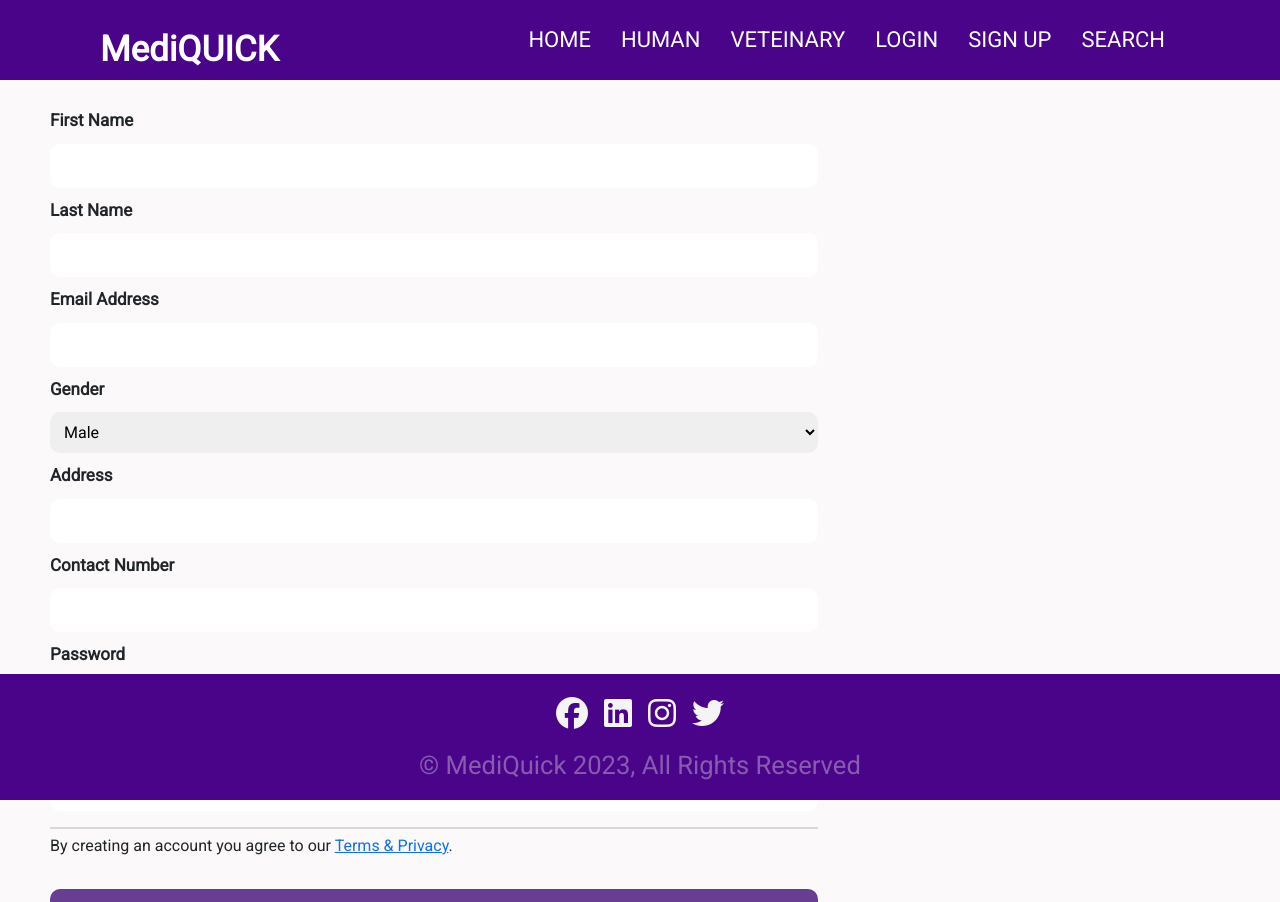
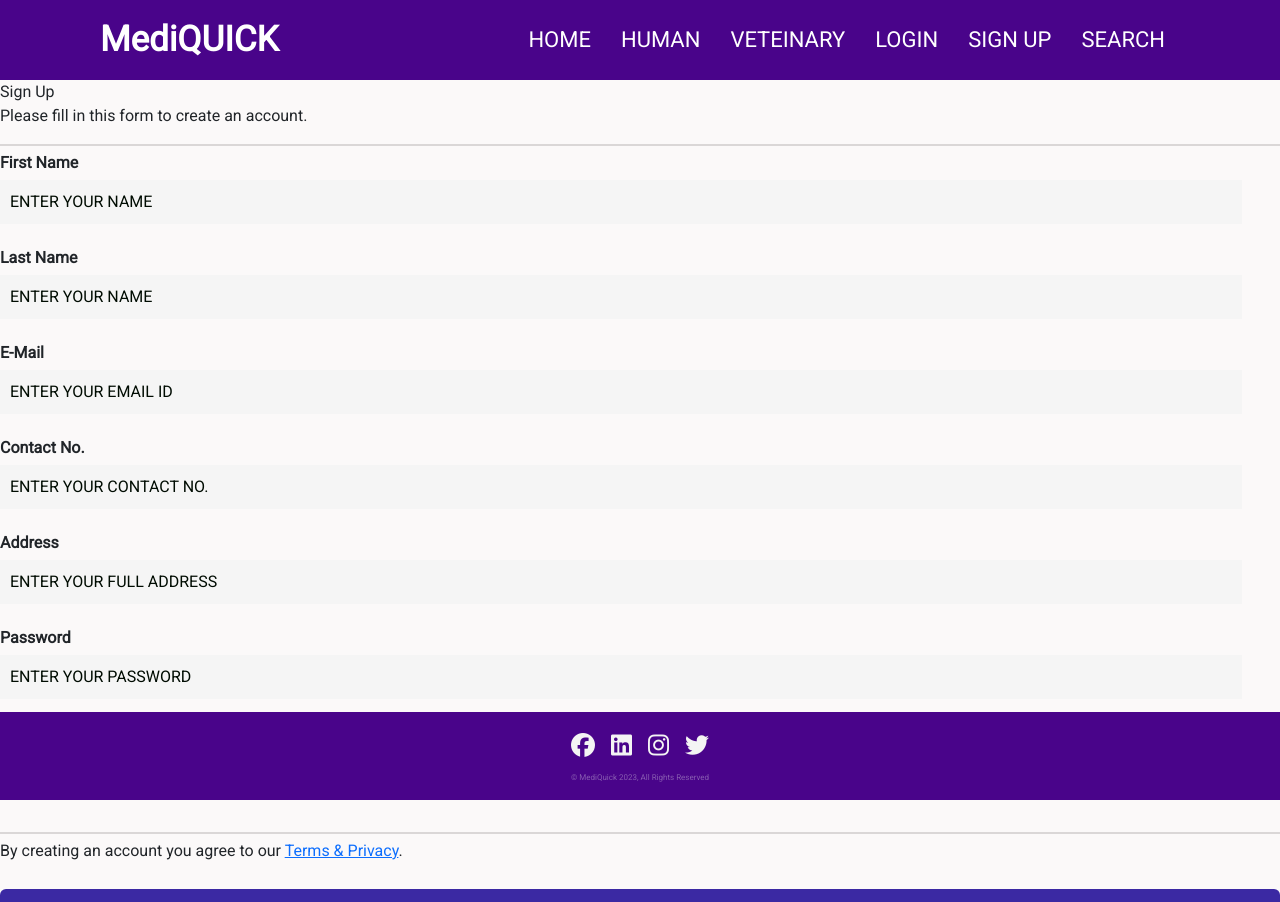
Before and after one commit to Arunangshu-Das/minor_react, a React (Create React App) app: page /signup in a window 1280 px wide. Shown: the top 902 px of the page. Built offline with nearby package versions, Linux system fonts and the light colour scheme.

Commit message:
seventh  commit

```diff
--- a/src/components/Footer.css
+++ b/src/components/Footer.css
@@ -15,13 +15,13 @@
 
 .icons a{
     text-decoration: none;
-    font-size: 2rem;
+    font-size: 1.5rem;
     margin: 0.5rem;
     color: #f4f4f4;
 }
 
 .company-name{
-    font-size: 1.6rem;
+    font-size: 0.5rem;
     margin-top: 0.5rem;
 }
 
--- a/src/components/navbar/Search.jsx
+++ b/src/components/navbar/Search.jsx
@@ -1,23 +1,15 @@
 import React, { useState } from "react";
-// import { Link } from "react-router-dom";
-import axios from "axios";
+import { useNavigate } from "react-router-dom";
 import "./search.css";
+import Searchresult from"./Searchresult";
 
 function Search() {
   const [name, setName] = useState([]);
+  const navigate = useNavigate();
+
   const fetchData = (e) => {
-
-    e.preventDefault();
-    axios.post("https://minor-backend-sq9t.onrender.com/search", {
-      name: name,
-      })
-      .then(res => {
-        console.log(res.data)
-      })
-        .catch(err =>{
-          console.log(err)
-        })
-
+    navigate('/searchresult', { state: { name: name } });
+    // <Searchresult name={name}/>
   };
 
 
--- a/src/components/navbar/Signup.jsx
+++ b/src/components/navbar/Signup.jsx
@@ -13,46 +13,46 @@
   const [password, setPassword] = useState("");
   // const [psw_repeat, setPsw_repeat] = useState("")
 
-  const navigate = useNavigate()
-  const isValidate = () =>{
-    let isproceed= true
-    let errormessage = 'Please enter the value in'
-    if(firstname===null || firstname === ''){
-      isproceed = false
-      errormessage += 'firstname'
+  const navigate = useNavigate();
+  const isValidate = () => {
+    let isproceed = true;
+    let errormessage = "Please enter the value in";
+    if (firstname === null || firstname === "") {
+      isproceed = false;
+      errormessage += "firstname";
     }
-    if(lastname===null || lastname === ''){
-      isproceed = false
-      errormessage += 'lastname'
+    if (lastname === null || lastname === "") {
+      isproceed = false;
+      errormessage += "lastname";
     }
-    if(email===null || email === ''){
-      isproceed = false
-      errormessage += 'email'
+    if (email === null || email === "") {
+      isproceed = false;
+      errormessage += "email";
     }
-    if(phoneno===null || phoneno === ''){
-      isproceed = false
-      errormessage += 'phoneno'
+    if (phoneno === null || phoneno === "") {
+      isproceed = false;
+      errormessage += "phoneno";
     }
-    if(password===null || password === ''){
-      isproceed = false
-      errormessage += 'password'
+    if (password === null || password === "") {
+      isproceed = false;
+      errormessage += "password";
     }
-    if(address===null || address === ''){
-      isproceed = false
-      errormessage += 'address'
+    if (address === null || address === "") {
+      isproceed = false;
+      errormessage += "address";
     }
-    if(!isproceed){
-      alert(errormessage)
+    if (!isproceed) {
+      alert(errormessage);
     }
-    return isproceed
-  }
+    return isproceed;
+  };
 
-
-  const handleSubmit =  (e) => {
+  const handleSubmit = (e) => {
     e.preventDefault();
-    if(isValidate){
+    if (isValidate) {
       console.log(firstname, lastname, email, phoneno, password, address);
-    axios.post("https://minor-backend-sq9t.onrender.com/register",{
+      axios
+        .post("https://minor-backend-sq9t.onrender.com/register", {
           firstname: firstname,
           lastname: lastname,
           email: email,
@@ -60,125 +60,125 @@
           address: address,
           password: password,
         })
-    .then(res=>{
+        .then((res) => {
           // alert("Registered Successfully")
-      console.log(res.data)
-      localStorage.setItem('token',res.data.token)
-      navigate('/')
-    }).catch(err=>{
-      alert("Error :"+err.message)
-      console.log(err)
+          console.log(res.data);
+          localStorage.setItem("token", res.data.token);
+          navigate("/");
         })
+        .catch((err) => {
+          alert("Error :" + err.message);
+          console.log(err);
+        });
     }
   };
   return (
     <>
       <form onSubmit={handleSubmit}>
-        {/* <h1>SignUp</h1>
-      <main className="signup"/>
-        <img src="https://encrypted-tbn0.gstatic.com/images?q=tbn:ANd9GcTzb3_uB-1LYMU3ZxNezavmDSdUVoMHw3SUoJDS4xt5DkePQCHvFFUFJJo2XXkn2hMJEtM&usqp=CAU" alt='MediQUICK'/> */}
-        <div className="group">
-          <label htmlFor="firstname" className="text">
-            First Name
+        <h>Sign Up</h>
+        <p>Please fill in this form to create an account.</p>
+        <hr />
+
+        <label htmlFor="name">
+          <b>First Name</b>
         </label>
         <input
           type="text"
-            className="username"
+          placeholder="Enter Your Name"
           name="firstname"
           value={firstname}
           onChange={(e) => setFirstname(e.target.value)}
           required
         />
-        </div>
-        <div className="group">
-          <label htmlFor="lastname" className="text">
-            Last Name
+        <br />
+
+        <label htmlFor="name">
+          <b>Last Name</b>
         </label>
         <input
           type="text"
-            className="username"
+          placeholder="Enter Your Name"
           name="lastname"
           value={lastname}
           onChange={(e) => setLastname(e.target.value)}
           required
         />
-        </div>
+        <br />
 
-        <div className="group">
-          <label htmlFor="email_address">Email Address</label>
+        <label htmlFor="name">
+          <b>E-Mail</b>
+        </label>
         <input
           type="email"
+          placeholder="Enter Your Email Id"
           name="email"
-            className="email_address"
           value={email}
           onChange={(e) => setEmail(e.target.value)}
           required
         />
-        </div>
-        <div className="group">
-          <label htmlFor="gender">Gender</label>
-          <select required>
-            <option value="male">Male</option>
-            <option value="female">Female</option>
-          </select>
-        </div>
-        <div className="group">
-          <label htmlFor="address" className="text">
-            Address
+        <br />
+
+        <label htmlFor="number">
+          <b>Contact No.</b>
+        </label>
+        <input
+          type="number"
+          placeholder="Enter Your Contact No."
+          name="phoneno"
+          value={phoneno}
+          onChange={(e) => setPhoneno(e.target.value)}
+          required
+        />
+        <br />
+
+        <label htmlFor="email">
+          <b>Address</b>
         </label>
         <input
           type="text"
-            className="username"
+          placeholder="Enter Your Full Address"
           name="address"
           value={address}
           onChange={(e) => setAddress(e.target.value)}
           required
         />
-        </div>
-        <div className="group">
-          <label htmlFor="username" className="text">
-            Contact Number
+        <br />
+
+        <label htmlFor="pwd">
+          <b>Password</b>
         </label>
         <input
-            type="text"
-            className="username"
-            name="phoenno"
-            value={phoneno}
-            onChange={(e) => setPhoneno(e.target.value)}
-            required
-          />
-        </div>
-        <div className="group">
-          <label htmlFor="password">Password</label>
-          <input
           type="password"
+          placeholder="Enter Your Password"
           name="password"
-            className="password"
           value={password}
           onChange={(e) => setPassword(e.target.value)}
           required
         />
-        </div>
-        <div className="group">
-          <label htmlFor="cpassword">Confirm Password</label>
+        <br />
+
+        <label htmlFor="psw-repeat">
+          <b>Confirm Password</b>
+        </label>
         <input
           type="password"
-            name="confirm_password"
-            className="confirm_password"
+          placeholder="Repeat Your Password"
+          name="psw-repeat"
           required
         />
-        </div>
+        <br />
         <hr />
-        <p span styles={"font-size: large;"}>
+        <p>
           By creating an account you agree to our{" "}
-          <Link to="#">Terms & Privacy</Link>.
+          <Link href="/">Terms & Privacy</Link>.
         </p>
-        <div className="group">
-          <button className="btn">Register</button>
-        </div>
 
-        <p span styles={"font-size: large;"}>
-          Already have an account? <Link to="/">Sign in</Link>
+        <button type="submit" className="btn">
+          Register
+        </button>
+
+        <p>
+          Already have an account? <Link to="/login">Sign in</Link>
         </p>
       </form>
     </>
--- a/src/components/navbar/login.css
+++ b/src/components/navbar/login.css
@@ -50,6 +50,6 @@
     cursor: pointer;
 }
 .formbox input[type ="submit"]:hover{
-    background-color: #34078d;
+    background-color: yellow;
     color: white;
 }
--- a/src/components/navbar/signup.css
+++ b/src/components/navbar/signup.css
@@ -1,107 +1,34 @@
-@import url('https://fonts.googleapis.com/css2?family=Roboto:wght@100&display=swap');
-body{
-    background-image: linear-gradient(to right, rgba(48, 47, 48, 0.107) ,rgba(60, 59, 62, 0.034) );
+/* body
+{
+font-family: Arial, Helvetica, sans-serif;
+margin-left:25%;
+margin-right:25%;
+border: 1px solid #000000;
+margin-bottom: 5px;
+padding: 0px 15px 0 15px;
+} */
+input[type=text], input[type=password], input[type=email], input[type=number]
+{
+width: 97%;
+padding: 10px;
+margin: 5px 0 22px 0;
+display: inline-block;
+border: none;
+background: #F5F5F5;
 }
-*{
-    margin: 0;
-    padding: 0;
-    box-sizing:border-box;
+hr
+{
+border: 1px solid #5b5757d4;
+margin-bottom: 5px;
 }
-h1{
-    text-align: center;
-    margin-bottom: 20px;
-    margin-top: 20px;
-    font-family: 'Roboto', sans-serif;
-    font-size: 40px;
-    text-shadow: 10px 10px 12px rgb(27, 25, 23), 10px 10px 12px rgb(14, 8, 14) ;
-    font-weight: bold;
-    animation-duration: 3Ss;
-    animation-name: slide-in;
-    animation-iteration-count:infinite;
+.btn
+{
+background-color: #3b29a3;
+color: white;
+padding: 15px 20px;
+margin: 10px 0px;
+border: none;
+cursor: pointer;
+width: 100%;
+text:bold;
 }
-@keyframes slide-in{
-    0%{
-        margin-right: 50%;
-        width: 200%;
-    }
-
-
-    100%{
-        margin-left: 0%;
-        width: 100%;
-    }
-    }
-
-.signup{
-    width: 900px;
-    max-width:100%;
-    min-height:400px;
-    margin:0 auto;
-    display:flex;
-    flex-direction: inline;
-    background-color: rgba(13, 8, 0, 0.071);
-    border-radius: 20px;
-    box-shadow: 10px 10px 10px 10px rgb(12, 7, 12);
-}
-img{
-    height: auto;
-    width:40%;
-}
-form{
-
-    width:60%;
-    margin-right:50px;
-    margin-left: 50px;
-
-}
-.group{
-    display: flex;
-    flex-direction: column;
-    width:100%;
-}
-
-label{
-    margin-top:10px ;
-    margin-bottom: 10px;
-    font-size: 17px;
-    font-family: 'Roboto', sans-serif;
-    font-weight: bold;
-}
-select{
-    padding: 10px;
-    border-radius: 10px;
-    border: none;
-}
-input{
-    padding:10px;
-    border-radius: 10px;
-    border: none;
-
-}
-input:focus{
-
-    outline-color:black ;
-}
-.btn{
-    padding: 10px;
-    border-radius:10px;
-    margin-top:15px ;
-    border: none;
-    background-color: #683e93;
-    font-size: 17px;
-    font-family: 'Roboto', sans-serif;
-    font-weight: bold;
-    cursor:pointer;
-
-}
-.btn:hover{
-    background-color:rgb(27, 24, 100);
-    transition: 0.8s;
-    color: white;
-}
-
-hr
-            {
-            border: 1px solid #5b5757d4;
-            margin-bottom: 5px;
-            }
```
Also changed, not shown: src/components/navbar/Searchresult.jsx (+46 -14 lines). Lines whose indentation alone changed are shown as unchanged.
